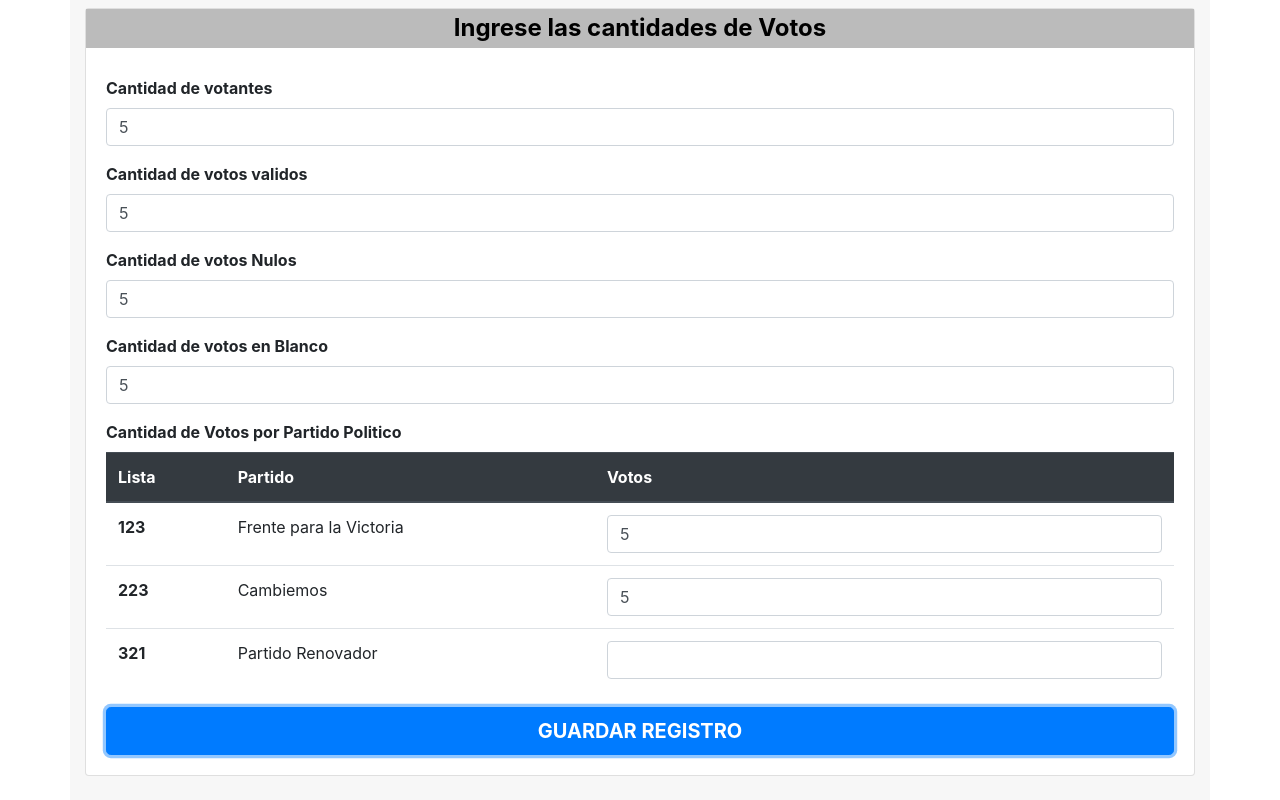
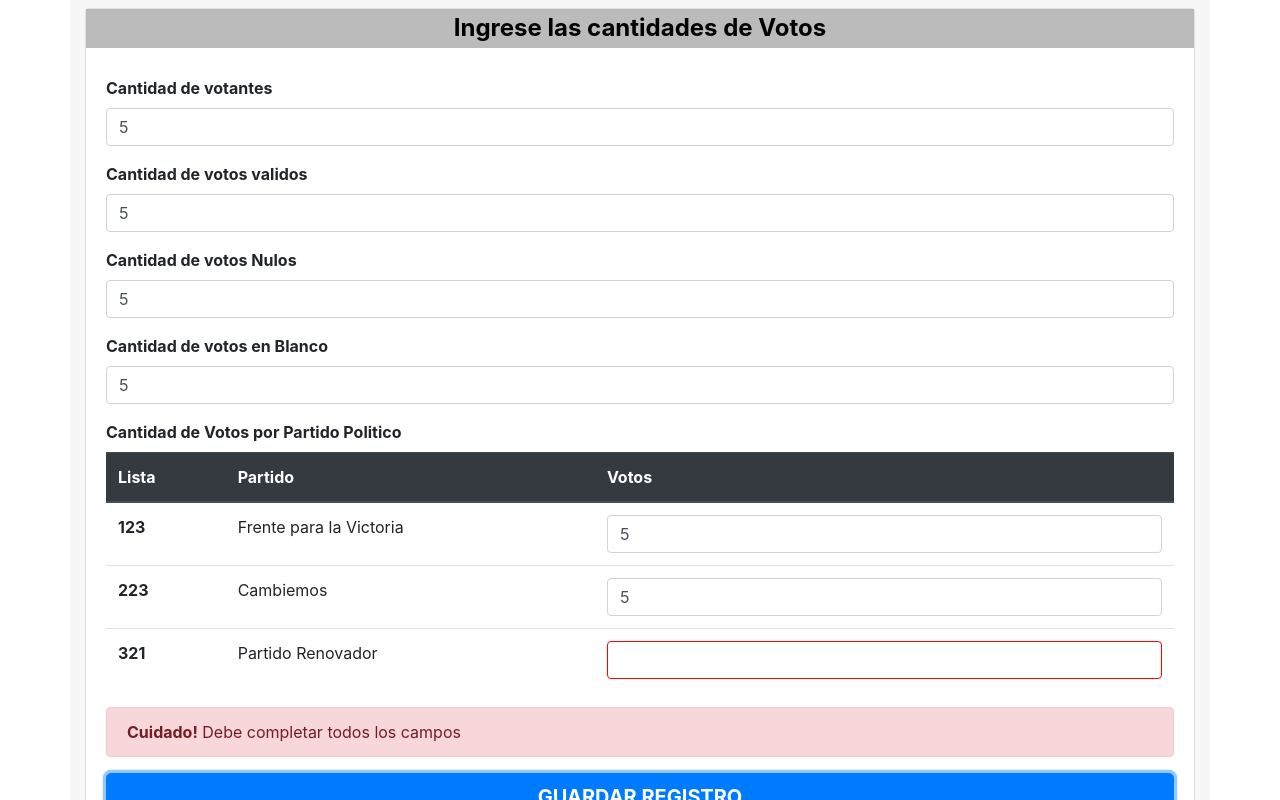
Before and after one commit to ElioGPez/votos-vue, a Vue app: page /registro in a window 1280 px wide. Both pictures are taken after typing "5", "5", "5", "5", "5", "5" into the empty fields and a click on the button "GUARDAR REGISTRO". Shown: the part 261-1061 px from the top of the page. Built offline with nearby package versions, Linux system fonts and the light colour scheme.

Commit message:
Validaciones en inputs Prueba 2

```diff
--- a/src/views/Registro.vue
+++ b/src/views/Registro.vue
@@ -102,25 +102,46 @@
                 <th scope="row">123</th>
                 <td>Frente para la Victoria</td>
                 <td>
-                  <input type="number" class="form-control">
+                  <input
+                    v-model="lista_123"
+                    type="number"
+                    class="form-control"
+                    :class="{ error: $v.lista_123.$error }"
+                  >
                 </td>
               </tr>
               <tr>
                 <th scope="row">223</th>
                 <td>Cambiemos</td>
                 <td>
-                  <input type="number" class="form-control">
+                  <input
+                    v-model="lista_223"
+                    type="number"
+                    class="form-control"
+                    :class="{ error: $v.lista_223.$error }"
+                  >
                 </td>
               </tr>
               <tr>
                 <th scope="row">321</th>
                 <td>Partido Renovador</td>
                 <td>
-                  <input type="number" class="form-control">
+                  <input
+                    v-model="lista_321"
+                    type="number"
+                    class="form-control"
+                    :class="{ error: $v.lista_321.$error }"
+                  >
                 </td>
               </tr>
             </tbody>
           </table>
+          <div v-if="$v.lista_321.$dirty || $v.lista_123.$dirty || $v.lista_223.$dirty">
+            <div v-if="!$v.lista_321.required || !$v.lista_123.required || !$v.lista_223.required" class="alert alert-danger" role="alert">
+              <strong>Cuidado!</strong> Debe completar todos los campos
+            </div>
+
+          </div>
         </div>
         <button type="submit" class="btn btn-primary btn-lg btn-block">
           <b>GUARDAR REGISTRO</b>
@@ -131,7 +152,12 @@
   </div>
 </template>
 <script>
-import { required, minLength, between, integer } from "vuelidate/lib/validators";
+import {
+  required,
+  minLength,
+  between,
+  integer
+} from "vuelidate/lib/validators";
 import Titulo from "@/components/Titulo.vue";
 import Establecimiento from "@/components/Establecimiento.vue";
 
@@ -141,7 +167,10 @@ export default {
       votos_validos: "",
       votos_nulos: "",
       votos_blanco: "",
-      num_votantes: ""
+      num_votantes: "",
+      lista_123: "",
+      lista_223: "",
+      lista_321: ""
     };
   },
   validations: {
@@ -158,6 +187,18 @@ export default {
       integer
     },
     votos_nulos: {
+      required,
+      integer
+    },
+    lista_123: {
+      required,
+      integer
+    },
+    lista_223: {
+      required,
+      integer
+    },
+    lista_321: {
       required,
       integer
     }
@@ -181,7 +222,6 @@ export default {
 </script>
 
 <style>
-
 #subtitulo {
   background-color: rgb(187, 187, 187);
   color: black;
```
Lines whose indentation alone changed are shown as unchanged.
